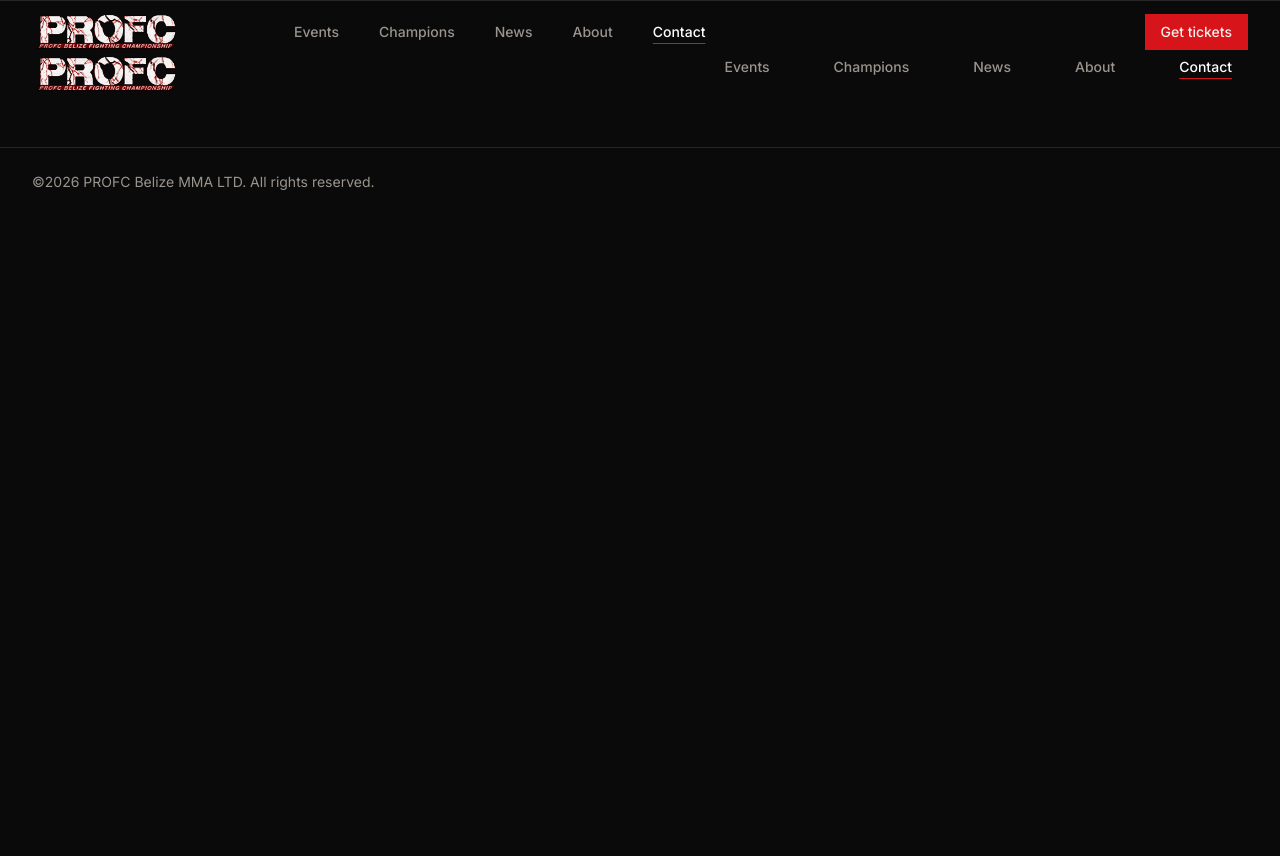
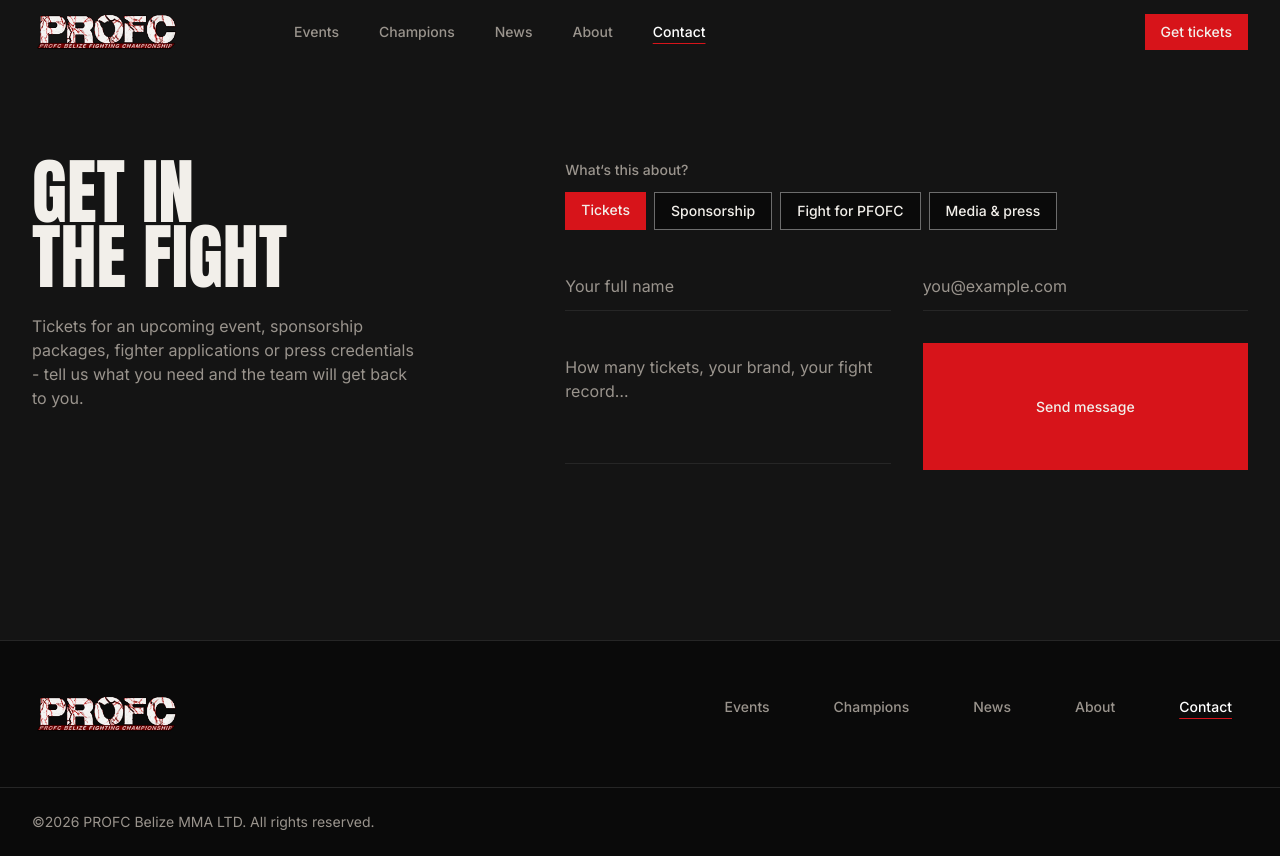
Before and after one commit to ezlosswm/profc, a Next.js app: page /contact in a window 1280 px wide. Before the commit the page ends 800 px from the top, so only its background shows below. Built offline with nearby package versions, Linux system fonts and the light colour scheme.

Commit message:
Contact page complete

```diff
--- a/app/(public)/about/page.tsx
+++ b/app/(public)/about/page.tsx
@@ -10,7 +10,7 @@ export const metadata: Metadata = {
   description: "PROFC",
   openGraph: {
     title: "About Us | PROFC",
-    description: "Home Page",
+    description: "About Page",
   },
 };
 
@@ -38,7 +38,6 @@ async function About() {
   }
 
   return (
-    <>
     <main aria-labelledby="about-hero-title">
       <section className="relative min-h-[46vh]">
         <Image
@@ -76,9 +75,7 @@ async function About() {
                 key={team.name}
                 className="flex flex-col gap-1 py-4 sm:flex-row sm:items-baseline sm:justify-between sm:gap-6"
               >
-                  <span className="text-sm text-foreground/70">
-                    {team.title}
-                  </span>
+                <span className="text-sm text-foreground/70">{team.title}</span>
                 <span className="text-lg font-semibold">{team.name}</span>
               </li>
             ))}
@@ -86,7 +83,6 @@ async function About() {
         </div>
       </Section>
     </main>
-    </>
   );
 }
 
--- a/app/(public)/contact/page.tsx
+++ b/app/(public)/contact/page.tsx
@@ -1,8 +1,18 @@
-export function Contact() {
-  <>
-    <div className="mt-16 min-h-dvh">
-      <h1>Contact</h1>
-    </div>
-  </>;
+import { Metadata } from "next";
+import ContactPage from "@/components/Contact";
+
+export const instant = false;
+
+export const metadata: Metadata = {
+  title: "Contact Us | PROFC Belize",
+  description: "PROFC",
+  openGraph: {
+    title: "Contact | PROFC",
+    description: "Contact Page",
+  },
+};
+
+function Contact() {
+  return <ContactPage />;
 }
 export default Contact;
--- a/app/globals.css
+++ b/app/globals.css
@@ -48,6 +48,10 @@ body {
   animation: marquee 40s linear infinite;
 }
 
+.input__field {
+  @apply w-full border-0 border-b border-border bg-transparent px-0 py-3 text-foreground placeholder:text-muted-foreground focus:border-primary focus:outline-none focus:ring-0;
+}
+
 @media (prefers-reduced-motion: reduce) {
   html {
     scroll-behavior: auto;
--- /dev/null
+++ b/components/Contact.tsx
@@ -0,0 +1,172 @@
+"use client";
+import { Button } from "@/components/ui/button";
+import type { FormStatus } from "@/types/types";
+import Section from "@/components/ui/section";
+import { formTopics } from "@/data/topics";
+import React, { useEffect, useState } from "react";
+import { useSearchParams } from "next/navigation";
+import { CheckIcon, LoaderCircle } from "lucide-react";
+
+function ContactPage() {
+  const params = useSearchParams();
+  const requested = params.get("topic");
+  const [topic, setTopic] = useState(
+    requested && formTopics.includes(requested) ? requested : formTopics[0],
+  );
+  const [status, setStatus] = useState<FormStatus>("idle");
+
+  useEffect(() => {
+    return () => setTopic(formTopics[0]);
+  }, []);
+
+  function onSubmit(e: React.SubmitEvent<HTMLFormElement>) {
+    e.preventDefault();
+
+    const form = e.currentTarget;
+    if (!form.checkValidity()) {
+      setStatus("error");
+      form.reportValidity();
+      return;
+    }
+
+    setStatus("sending");
+
+    try {
+      const formData = new FormData(form);
+
+      console.log("Name: ", formData.get("name"));
+      console.log("\nEmail: ", formData.get("email"));
+      console.log("\nMessage: ", formData.get("message"));
+
+      setStatus("sent");
+      form.reset();
+    } catch (error) {
+      console.error(error);
+      setStatus("error");
+    }
+
+    window.setTimeout(() => {
+      setStatus("sent");
+      form.reset();
+    }, 900);
+  }
+
+  return (
+    <main aria-labelledby="contact-title">
+      <Section className="min-h-[80vh] bg-muted-background pb-20 pt-32 md:pb-28 md:pt-40">
+        <div className="mx-auto grid max-w-7xl gap-12 lg:grid-cols-12 lg:gap-16">
+          <div className="lg:col-span-5">
+            <h1
+              id="contact-title"
+              className="uppercase text-6xl font-heading md:text-7xl leading-[0.9]"
+            >
+              Get in <br />
+              the fight
+            </h1>
+
+            <p className="mt-6 max-w-sm text-muted-foreground">
+              Tickets for an upcoming event, sponsorship packages, fighter
+              applications or press credentials - tell us what you need and the
+              team will get back to you.
+            </p>
+          </div>
+
+          <div className="lg:col-span-7">
+            {status === "sent" ? (
+              <div className="border-l-2 border-primary py-4 pl-6">
+                <CheckIcon className="size-6 text-primary" aria-hidden="true" />
+                <p className="mt-4 font-heading text-3xl uppercase">
+                  Message received
+                </p>
+                <p className="mt-2 text-muted-foreground">
+                  We will reply by email, usually withing two business days.
+                </p>
+                <Button
+                  variant="link"
+                  className="pl-0 mt-6 underline underline-offset-6"
+                  onClick={() => setStatus("idle")}
+                >
+                  Send another message
+                </Button>
+              </div>
+            ) : (
+              <form noValidate onSubmit={onSubmit} className="space-y-8">
+                <div>
+                  <p className="text-sm font-medium text-muted-foreground">
+                    What&lsquo;s this about?
+                  </p>
+                  <div className="mt-3 flex flex-wrap gap-2">
+                    {formTopics.map((t) => (
+                      <label
+                        key={t}
+                        className={`cursor-pointer whitespace-nowrap px-4 py-2 text-sm font-medium transition-colors duration-150  ${topic === t ? "bg-primary hover:bg-primary-hover" : "bg-background border border-white/40 hover:border-white hover:bg-white/10"}`}
+                      >
+                        <input
+                          type="radio"
+                          name="topic"
+                          value={t}
+                          checked={topic === t}
+                          onChange={() => setTopic(t)}
+                          className="sr-only"
+                        />
+                        {t}
+                      </label>
+                    ))}
+                  </div>
+                </div>
+
+                <div className="grid gap-8 sm:grid-cols-2">
+                  <label className="block">
+                    <span className="text-sm font-medium text-muted-foreground"></span>
+                    <input
+                      name="name"
+                      type="text"
+                      autoComplete="name"
+                      placeholder="Your full name"
+                      className="input__field"
+                      required
+                    />
+                  </label>
+
+                  <label className="block">
+                    <span className="text-sm font-medium text-muted-foreground"></span>
+                    <input
+                      name="email"
+                      type="email"
+                      autoComplete="email"
+                      placeholder="you@example.com"
+                      className="input__field"
+                      required
+                    />
+                  </label>
+
+                  <label className="block">
+                    <span className="text-sm font-mediu text-muted-foreground"></span>
+                    <textarea
+                      name="message"
+                      rows={4}
+                      className="input__field resize-none"
+                      placeholder="How many tickets, your brand, your fight record…"
+                      required
+                    ></textarea>
+                  </label>
+
+                  <Button type="submit" disabled={status === "sending"}>
+                    {status === "sending" && (
+                      <LoaderCircle
+                        className="size-4 animate-spin"
+                        aria-hidden="true"
+                      />
+                    )}
+                    {status === "sending" ? "Sending..." : "Send message"}
+                  </Button>
+                </div>
+              </form>
+            )}
+          </div>
+        </div>
+      </Section>
+    </main>
+  );
+}
+export default ContactPage;
--- a/components/ui/button.tsx
+++ b/components/ui/button.tsx
@@ -29,7 +29,7 @@ const variants: Record<ButtonVariant, string> = {
   link: "font-semibold hover:text-primary",
   ghost: "p-4 hover:bg-foreground/5",
   outline:
-    "border border-white/40 hover:border-white hover:bg-white/10 bg-background hover:bg-accent hover:text-accent-foreground",
+    "border border-white/40 hover:border-white hover:bg-white/10 bg-background",
 };
 
 const baseStyles =
--- /dev/null
+++ b/data/topics.ts
@@ -0,0 +1,6 @@
+export const formTopics = [
+  "Tickets",
+  "Sponsorship",
+  "Fight for PFOFC",
+  "Media & press",
+];
--- a/types/types.ts
+++ b/types/types.ts
@@ -27,3 +27,5 @@ export type AboutSectionData = {
   image?: ImageAsset;
   team: TeamData[];
 };
+
+export type FormStatus = "idle" | "sending" | "sent" | "error";
```
Lines whose indentation alone changed are shown as unchanged.
